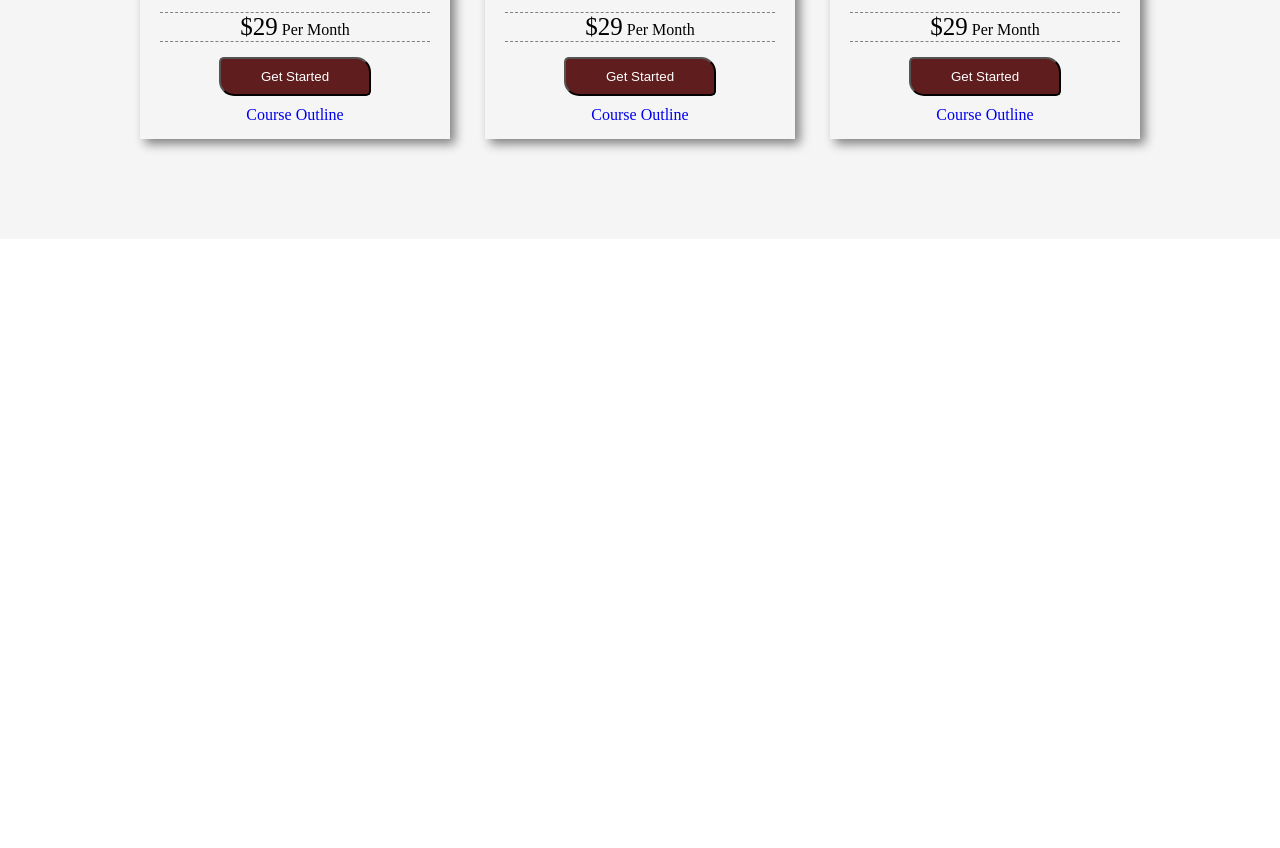
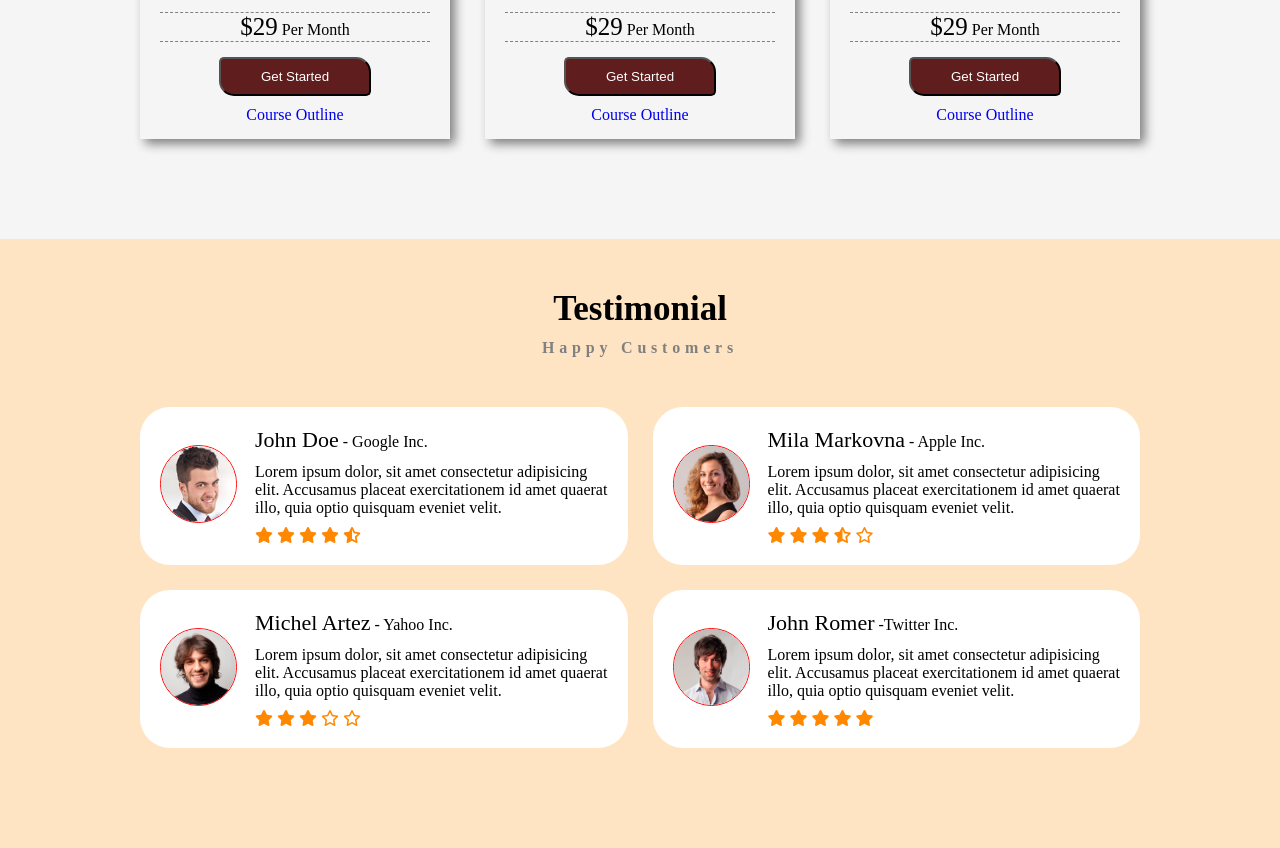
Before and after one commit to deenmohammad101/Demo-HTML-CSS-UI-Design, a plain HTML site: page index.html in a window 1280 px wide. Shown: the part 3366-4214 px from the top of the page. Before the commit the page ends 3605 px from the top, so only its background shows below. Drawn offline with Linux system fonts and the light colour scheme.

Commit message:
add item-Testimonial (Customer Feedback)

```diff
--- a/index.html
+++ b/index.html
@@ -116,7 +116,8 @@
                 <div class="Programming">
                     <i class="fas fa-chalkboard"></i>
                     <h2>Learn Freelanching</h2>
-                    <p>Hello We are from Dhaka ipsum dolor sit amet, consectetur adipisicing elit. Corrupti nisi accusamus illum sequi
+                    <p>Hello We are from Dhaka ipsum dolor sit amet, consectetur adipisicing elit. Corrupti nisi
+                        accusamus illum sequi
                         iure eveniet hic pariatur amet. Laboriosam suscipit similique exercitationem praesentium
                         voluptas dolorem.</p>
                 </div>
@@ -227,7 +228,7 @@
 
 
 
-<!-- fourth section  -->
+        <!-- fourth section  -->
 
 
         <section class="fourth-section">
@@ -243,7 +244,9 @@
                         </div>
 
                         <h3>JAVASCRIPT</h3>
-                        <p>Lorem, ipsum dolor sit amet consectetur adipisicing elit. Perspiciatis repellat assumenda recusandae hic quae alias officia excepturi natus minus, quaerat ex quasi magni, nostrum, maxime illo odit porro facere provident.</p>
+                        <p>Lorem, ipsum dolor sit amet consectetur adipisicing elit. Perspiciatis repellat assumenda
+                            recusandae hic quae alias officia excepturi natus minus, quaerat ex quasi magni, nostrum,
+                            maxime illo odit porro facere provident.</p>
                         <div class="pricing">
                             <span class="doller">$29</span>
                             <span>Per Month</span>
@@ -253,12 +256,14 @@
                     </div>
                     <div class="single-card">
 
-                         <div class="singleimge">
+                        <div class="singleimge">
                             <img src="image/c++.jpg" alt="">
                         </div>
 
                         <h3>C++</h3>
-                        <p>Lorem, ipsum dolor sit amet consectetur adipisicing elit. Perspiciatis repellat assumenda recusandae hic quae alias officia excepturi natus minus, quaerat ex quasi magni, nostrum, maxime illo odit porro facere provident.</p>
+                        <p>Lorem, ipsum dolor sit amet consectetur adipisicing elit. Perspiciatis repellat assumenda
+                            recusandae hic quae alias officia excepturi natus minus, quaerat ex quasi magni, nostrum,
+                            maxime illo odit porro facere provident.</p>
                         <div class="pricing">
                             <span class="doller">$29</span>
                             <span>Per Month</span>
@@ -269,12 +274,14 @@
                     </div>
                     <div class="single-card">
 
-                         <div class="singleimge">
+                        <div class="singleimge">
                             <img src="image/Python.jpg" alt="">
                         </div>
 
                         <h3>PYTHON</h3>
-                        <p>Lorem, ipsum dolor sit amet consectetur adipisicing elit. Perspiciatis repellat assumenda recusandae hic quae alias officia excepturi natus minus, quaerat ex quasi magni, nostrum, maxime illo odit porro facere provident.</p>
+                        <p>Lorem, ipsum dolor sit amet consectetur adipisicing elit. Perspiciatis repellat assumenda
+                            recusandae hic quae alias officia excepturi natus minus, quaerat ex quasi magni, nostrum,
+                            maxime illo odit porro facere provident.</p>
                         <div class="pricing">
                             <span class="doller">$29</span>
                             <span>Per Month</span>
@@ -287,6 +294,94 @@
             </div>
 
         </section>
+        <!-- 5th section start here  -->
+        <!-- testimonial contant -->
+
+        <section id="five-section">
+            <div class="testo-container">
+                <div class="testimonial-title">
+                    <h2>Testimonial</h2>
+                    <h4>Happy Customers</h4>
+
+                </div>
+                <div class="testo-parent">
+                    <div class="testo-single-card">
+                        <div class="testo-image">
+                            <img src="image/testomonial-1.jpg" alt="">
+                        </div>
+                            <div>
+                            <span class="name">John Doe</span>
+                            <span>- Google Inc.</span>
+                            <p>Lorem ipsum dolor, sit amet consectetur adipisicing elit. Accusamus placeat
+                                exercitationem id amet quaerat illo, quia optio quisquam eveniet velit.</p>
+                                <div class="star">
+                                    <i class="fa-solid fa-star"></i>
+                                    <i class="fa-solid fa-star"></i>
+                                    <i class="fa-solid fa-star"></i>
+                                    <i class="fa-solid fa-star"></i>
+                                    <i class="fa-solid fa-star-half-stroke"></i>
+                                </div>
+                            </div>
+                    </div>
+                    <div class="testo-single-card">
+                        <div class="testo-image">
+                            <img src="image/testomonial-2.jpg" alt="">
+                        </div>
+                            <div>
+                            <span class="name">Mila Markovna</span>
+                            <span>- Apple Inc.</span>
+                            <p>Lorem ipsum dolor, sit amet consectetur adipisicing elit. Accusamus placeat
+                                exercitationem id amet quaerat illo, quia optio quisquam eveniet velit.</p>
+                                  <div class="star">
+                                    <i class="fa-solid fa-star"></i>
+                                    <i class="fa-solid fa-star"></i>
+                                    <i class="fa-solid fa-star"></i>
+                                    <i class="fa-solid fa-star-half-stroke"></i>
+                                    <i class="fa-regular fa-star"></i>
+                                </div>
+                            </div>
+                    </div>
+                    <div class="testo-single-card">
+                        <div class="testo-image">
+                            <img src="image/testomonial-3.jpg" alt="">
+                        </div>
+                            <div>
+                            <span class="name">Michel Artez</span>
+                            <span>- Yahoo Inc.</span>
+                            <p>Lorem ipsum dolor, sit amet consectetur adipisicing elit. Accusamus placeat
+                                exercitationem id amet quaerat illo, quia optio quisquam eveniet velit.</p>
+                                 <div class="star">
+                                    <i class="fa-solid fa-star"></i>
+                                    <i class="fa-solid fa-star"></i>
+                                    <i class="fa-solid fa-star"></i>
+                                    <i class="fa-regular fa-star"></i>
+                                    <i class="fa-regular fa-star"></i>
+                                </div>
+                            </div>
+                    </div>
+                    <div class="testo-single-card">
+                        <div class="testo-image">
+                            <img src="image/testomonial-4.jpg" alt="">
+                        </div>
+                            <div>
+                            <span class="name">John Romer</span>
+                            <span>-Twitter Inc.</span>
+                            <p>Lorem ipsum dolor, sit amet consectetur adipisicing elit. Accusamus placeat
+                                exercitationem id amet quaerat illo, quia optio quisquam eveniet velit.</p>
+                                 <div class="star">
+                                    <i class="fa-solid fa-star"></i>
+                                    <i class="fa-solid fa-star"></i>
+                                    <i class="fa-solid fa-star"></i>
+                                    <i class="fa-solid fa-star"></i>
+                                    <i class="fa-solid fa-star"></i>
+                                </div>
+                            </div>
+                    </div>
+                </div>
+            </div>
+
+
+        </section>
 
     </main>
     <footer>
--- a/style.css
+++ b/style.css
@@ -350,3 +350,56 @@ padding: 5px;
     margin-top: 10px;
     display: inline-block;
 }
+.testimonial-title{
+    text-align: center;
+    padding: 50px 0px;
+}
+.testimonial-title h2{
+    font-size:  35px;
+    padding-bottom: 10px;
+}
+.testimonial-title h4{
+    color: gray;
+    letter-spacing: 0.3em;
+}
+.testo-parent{
+    display: grid;
+    grid-template-columns: repeat(2,1fr);
+    grid-gap: 25px;
+}
+.testo-single-card{
+    display: flex;
+    align-items: center;
+    background-color: rgb(255, 255, 255);
+    padding: 20px;
+    border-radius: 30px ;
+}
+.testo-image{
+    width: 200px;
+    border-radius: 50%;
+    margin-right: 20px;
+
+}
+.testo-image >img{
+    max-width: 100%;
+    border-radius: 50%;
+    border: 1px solid red;
+
+}
+.testo-container{
+    width: 1000px;
+    margin: auto;
+    padding-bottom: 100px;
+}
+#five-section{
+    background-color: bisque;
+}
+.name{
+    font-size: 22px;
+    margin-bottom: 10px;
+    display: inline-block;
+}
+.star{
+    margin-top: 10px;
+    color: rgb(255, 136, 0);
+}
```
Also changed, not shown: image/testomonial-1.jpg (added), image/testomonial-2.jpg (added), image/testomonial-3.jpg (added), image/testomonial-4.jpg (added).
